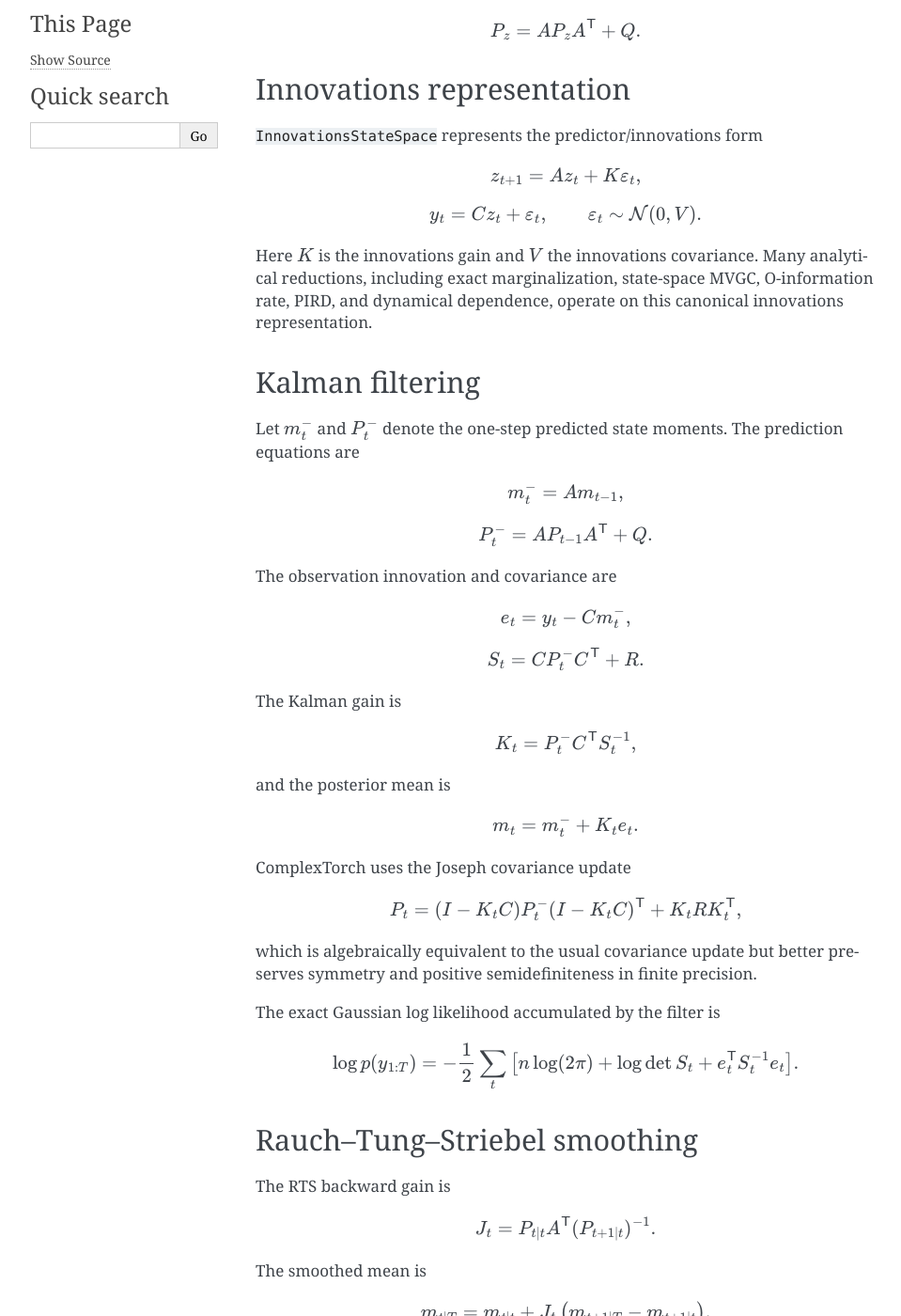
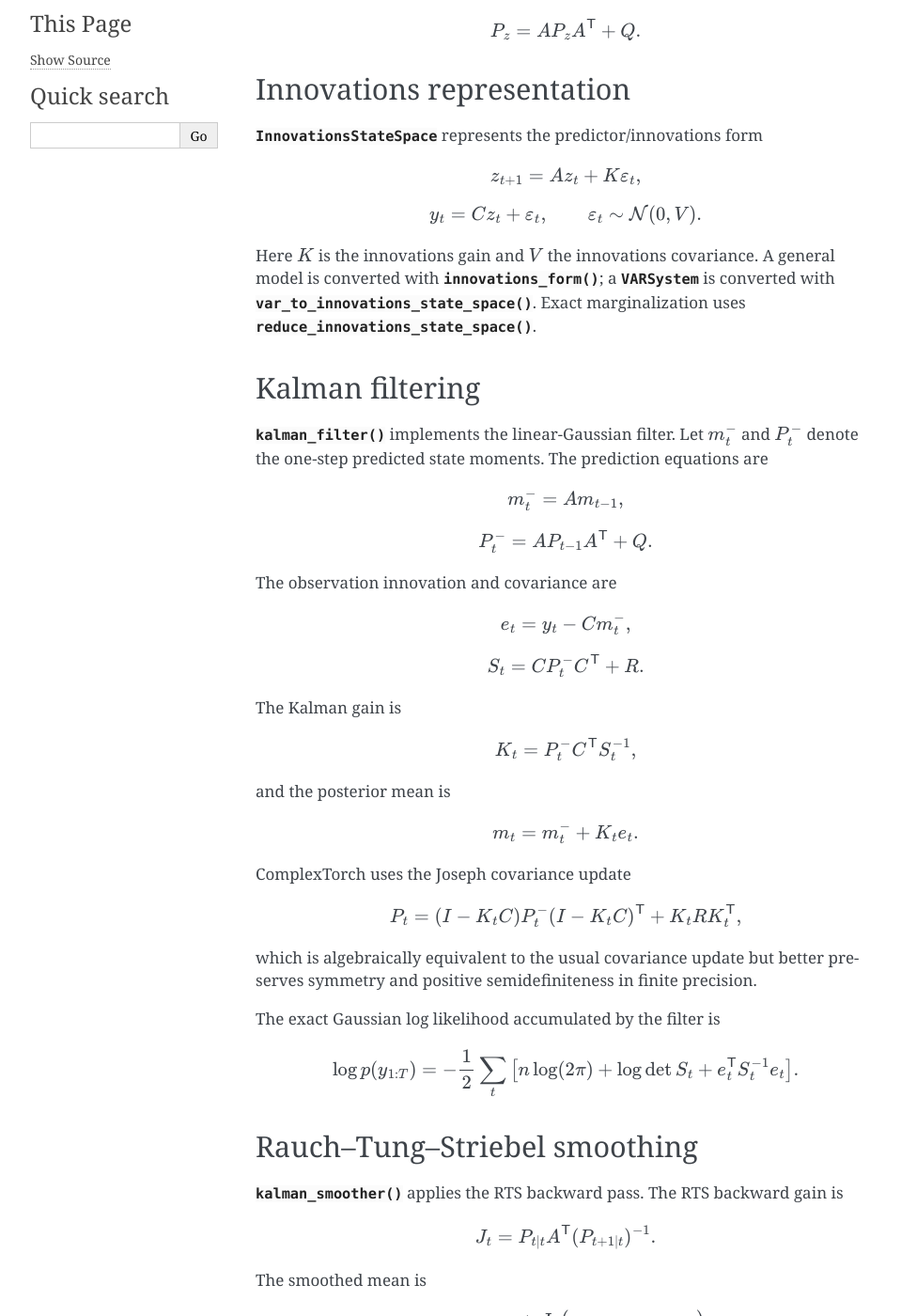
Before and after one commit to rubenherzog/complextorch, a Sphinx documentation site: the page built from docs/user_guide/state_space.rst, in a window 1280 px wide and 1400 px high, scrolled down 433 px. Shown: the whole window at 94% size, without its empty margins (148-1107 px from the left). Built offline with Sphinx 7.4.7, drawn with Linux system fonts in a browser that asks for light colours; pages that are not in the unit, such as notebooks, are missing from menus; some of the changed text lies outside the part shown.

Commit message:
Link state-space estimator references

```diff
--- a/docs/user_guide/state_space.rst
+++ b/docs/user_guide/state_space.rst
@@ -41,15 +42,17 @@
    \qquad \varepsilon_t\sim\mathcal N(0,V).
 
 Here :math:`K` is the innovations gain and :math:`V` the innovations covariance.
-Many analytical reductions, including exact marginalization, state-space MVGC,
-O-information rate, PIRD, and dynamical dependence, operate on this canonical
-innovations representation.
+A general model is converted with :func:`~complextorch.innovations_form`; a
+:class:`~complextorch.VARSystem` is converted with
+:func:`~complextorch.var_to_innovations_state_space`. Exact marginalization uses
+:func:`~complextorch.reduce_innovations_state_space`.
 
 Kalman filtering
 ----------------
 
-Let :math:`m_t^-` and :math:`P_t^-` denote the one-step predicted state moments.
-The prediction equations are
+:func:`~complextorch.kalman_filter` implements the linear-Gaussian filter. Let
+:math:`m_t^-` and :math:`P_t^-` denote the one-step predicted state moments. The
+prediction equations are
 
 .. math::
 
@@ -102,7 +105,8 @@
 Rauch--Tung--Striebel smoothing
 -------------------------------
 
-The RTS backward gain is
+:func:`~complextorch.kalman_smoother` applies the RTS backward pass. The RTS
+backward gain is
 
 .. math::
 
@@ -125,9 +129,10 @@
 Block-Hankel convention
 -----------------------
 
-For subspace identification, ComplexTorch builds past and future block-Hankel
-matrices inside each trajectory. For a time origin :math:`t`, the past block is
-ordered recent-to-distant,
+For subspace identification, :class:`~complextorch.N4SID`,
+:class:`~complextorch.LarimoreStateSpace`, and the state-space selectors build
+past and future block-Hankel matrices inside each trajectory. For a time origin
+:math:`t`, the past block is ordered recent-to-distant,
 
 .. math::
 
@@ -246,11 +251,17 @@
 
    \varepsilon_t=y_t-Cz_t.
 
+Use :class:`~complextorch.StateSpaceOrderSelection` for Bauer/Larimore latent
+dimension selection, or :class:`~complextorch.StateSpaceOrderSearchCV` for
+temporal cross-validation of state dimension. Selection remains separate from
+the fixed-order :class:`~complextorch.LarimoreStateSpace` estimator.
+
 EM refinement
 -------------
 
-``LinearGaussianEM`` performs expectation--maximization for a general
-:math:`(A,C,Q,R)` model. The E-step uses the Kalman smoother to obtain
+:class:`~complextorch.LinearGaussianEM` performs expectation--maximization for a
+general :math:`(A,C,Q,R)` model. Its E-step calls
+:func:`~complextorch.kalman_smoother` to obtain
 
 .. math::
 
```
Also changed, not shown: other parts of docs/user_guide/state_space.rst (+6 -5 lines).
